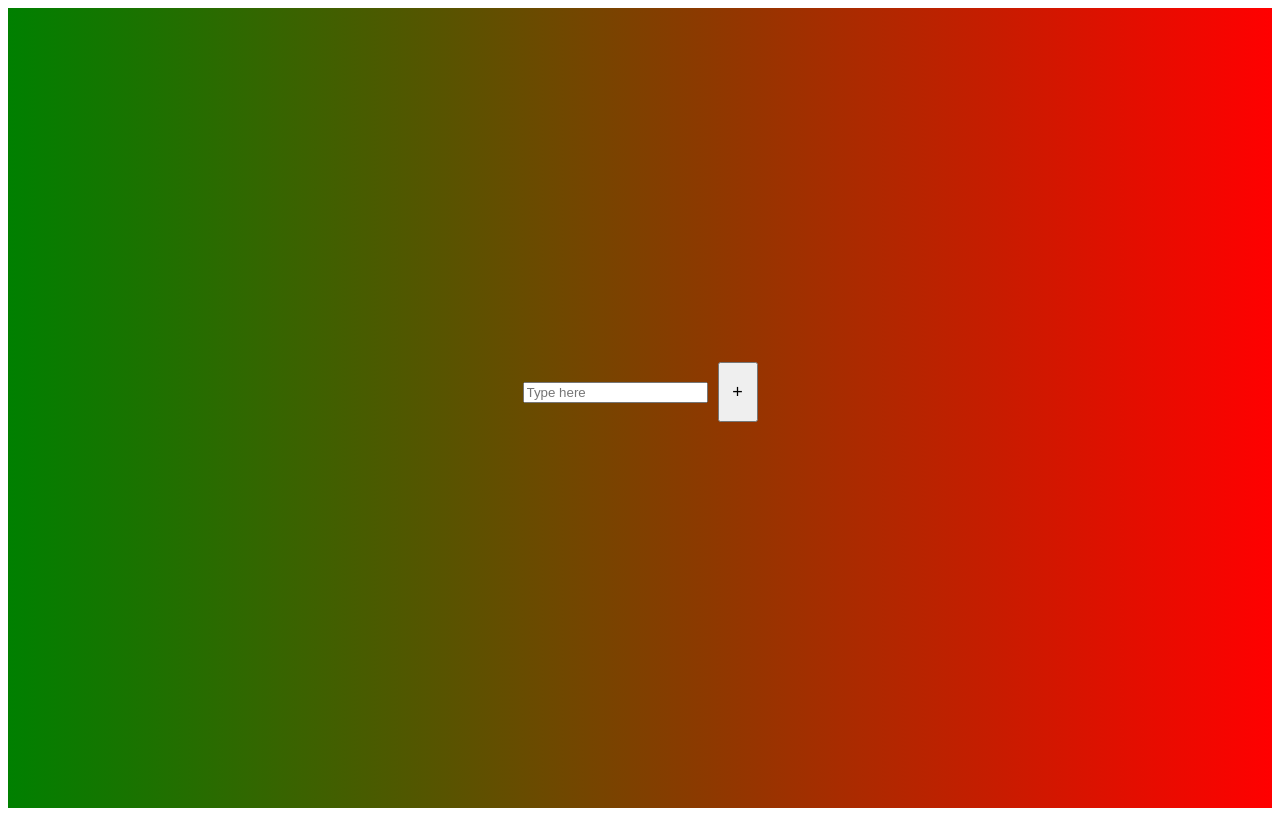
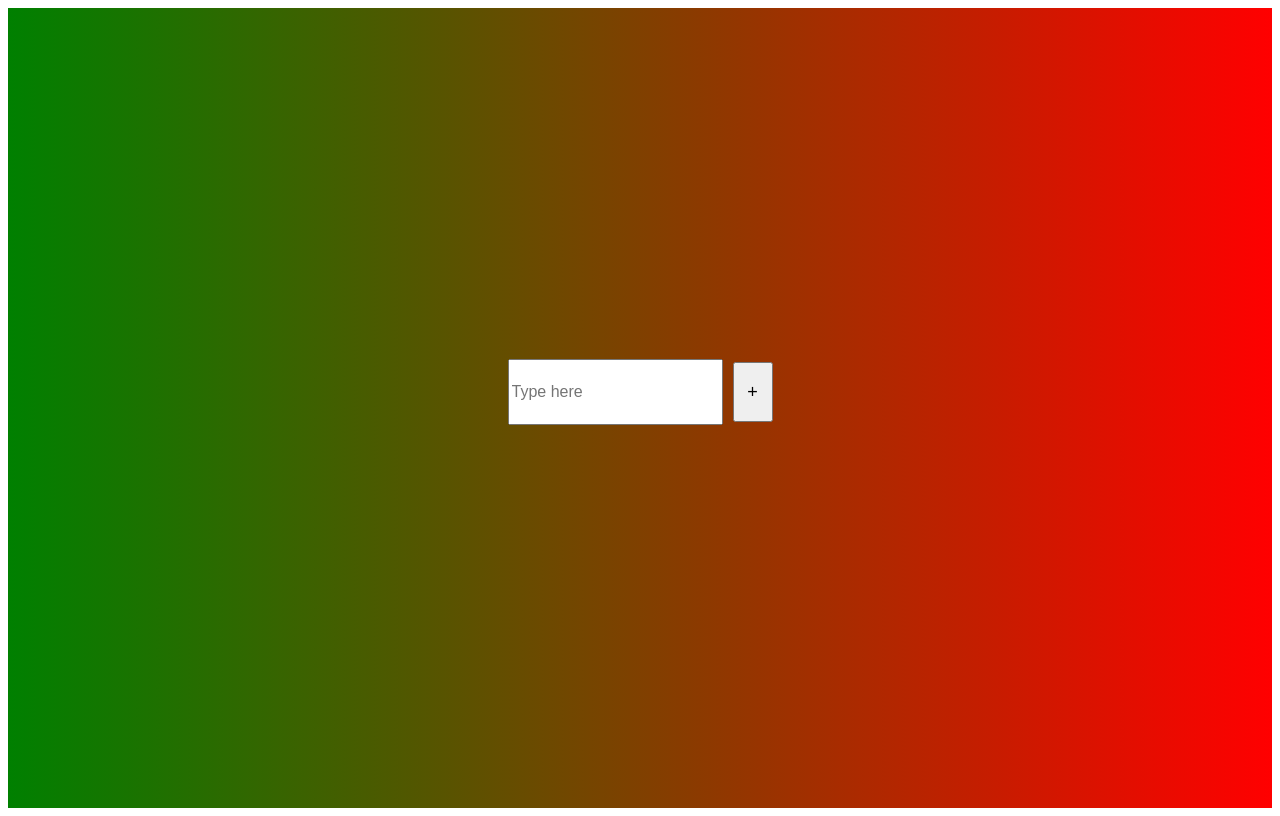
Before and after one commit to Meta-Zeno/TodoList, a React (Vite) app: page / in a window 1280 px wide. Built offline with nearby package versions, Linux system fonts and the light colour scheme.

Commit message:
added span and typebox

```diff
--- a/src/App.css
+++ b/src/App.css
@@ -20,3 +20,16 @@ width: 40px;
 font-size: large;
 
 }
+
+span {
+    color: white;
+    font-weight: bolder;
+    font-size: 80px;
+}
+
+
+.typeBox {
+    height: 60px;
+    width: auto;
+    font-size: medium
+}
```
